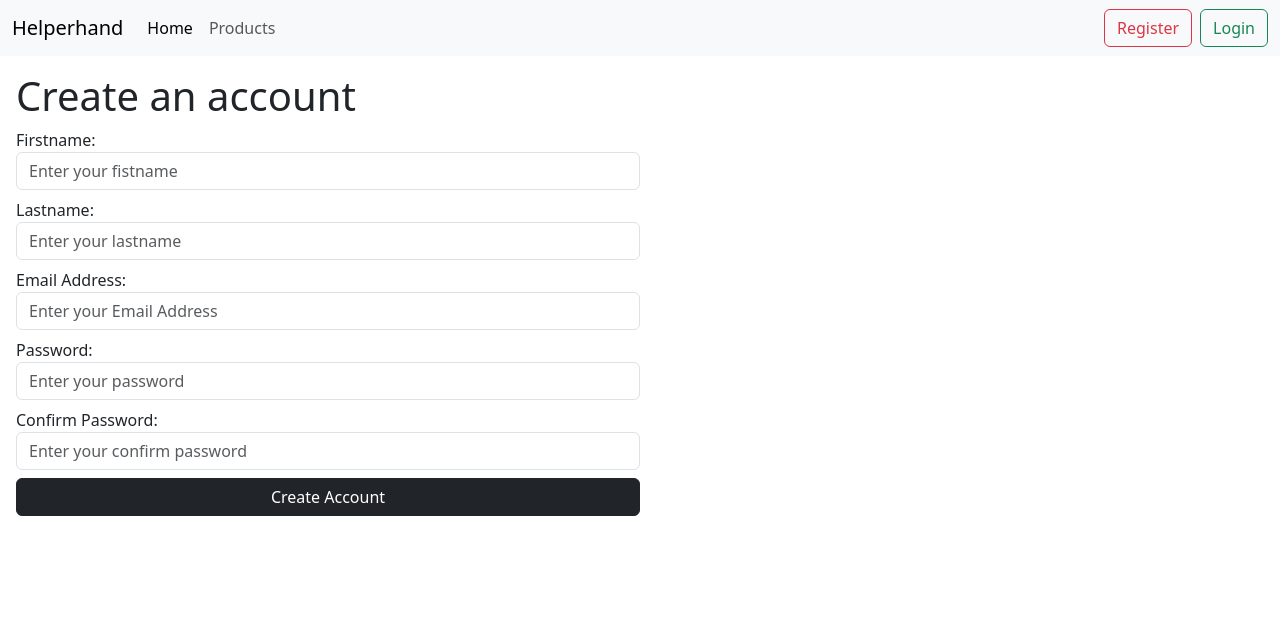
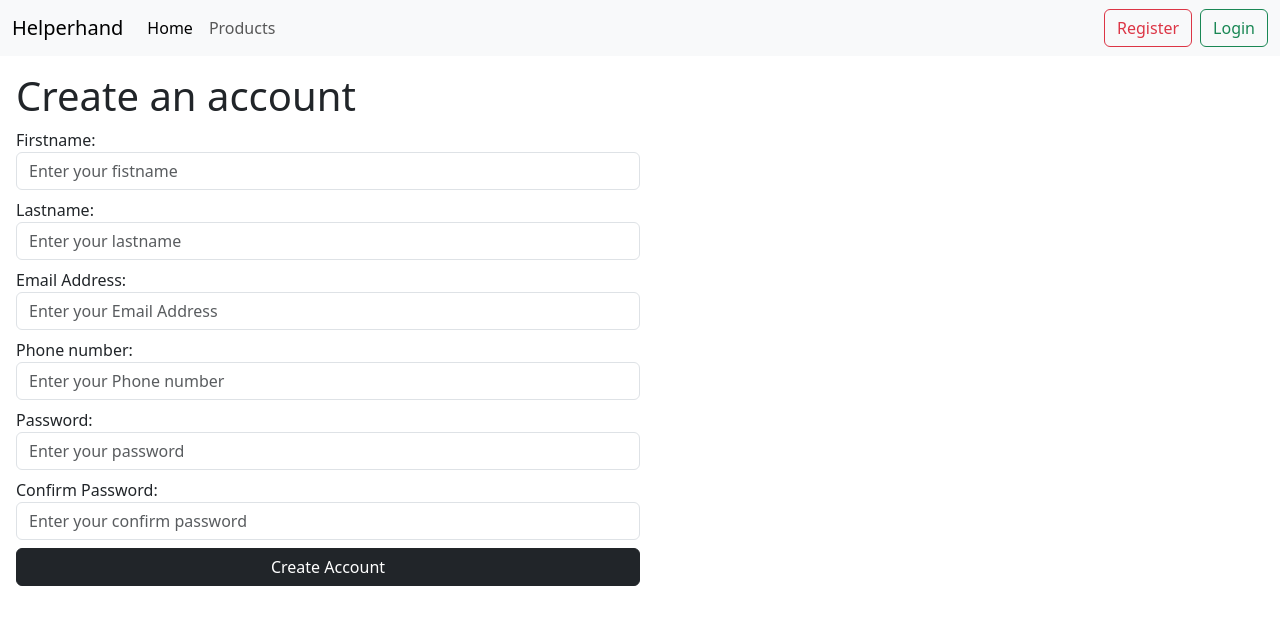
Before and after one commit to ChewanRai1/ReactClass, a React (Create React App) app: page /register in a window 1280 px wide. Shown: the top 624 px of the page. Built offline with nearby package versions, Linux system fonts and the light colour scheme.

Commit message:
upto pagination and sendotp

```diff
--- a/src/pages/register/Register.jsx
+++ b/src/pages/register/Register.jsx
@@ -13,6 +13,7 @@ const Register = () => {
   const [email, setEmail] = useState("");
   const [password, setPassword] = useState("");
   const [confirmPassword, setConfirmPassword] = useState("");
+  const [phone, setPhone] = useState("");
 
   //Statw for error
   const [firstNameError, setFirstNameError] = useState("");
@@ -20,6 +21,7 @@ const Register = () => {
   const [emailError, setEmailError] = useState("");
   const [passwordError, setPasswordError] = useState("");
   const [confirmPasswordError, setConfirmPasswordError] = useState("");
+  const [phoneError, setPhoneError] = useState("");
 
   // Make a function to save the state
   const handleFirstname = (e) => {
@@ -40,6 +42,9 @@ const Register = () => {
 
   const handleConfirmPassword = (e) => {
     setConfirmPassword(e.target.value);
+  };
+  const handlePhone = (e) => {
+    setPhone(e.target.value);
   };
 
   //Validation
@@ -65,6 +70,11 @@ const Register = () => {
       setConfirmPasswordError("Please enter Confirm Password");
       isValid = false;
     }
+    if (phone.trim() === "") {
+      setPhoneError("Please enter phone no");
+      isValid = false;
+    }
+
     if (password.trim() !== confirmPassword.trim()) {
       setConfirmPasswordError("password did not match");
       isValid = false;
@@ -87,6 +97,7 @@ const Register = () => {
       lastName: lastName,
       email: email,
       password: password,
+      phone: phone,
     };
     registerUSerApi(data).then((res) => {
       // console.log(res.data);
@@ -141,6 +152,16 @@ const Register = () => {
           {emailError && (
             <p className="text-danger">{emailError}</p> //<small>
           )}
+          <label className="mt-2">Phone number: {phone}</label>
+          <input
+            onChange={handlePhone}
+            type="phone"
+            className="form-control"
+            placeholder="Enter your Phone number"
+          />
+          {phoneError && (
+            <p className="text-danger">{phoneError}</p> //<small>
+          )}
           <label className="mt-2">Password:{password}</label>
           <input
             onChange={handlePassword}
```
Also changed, not shown: src/index.js (+5 -5 lines).
